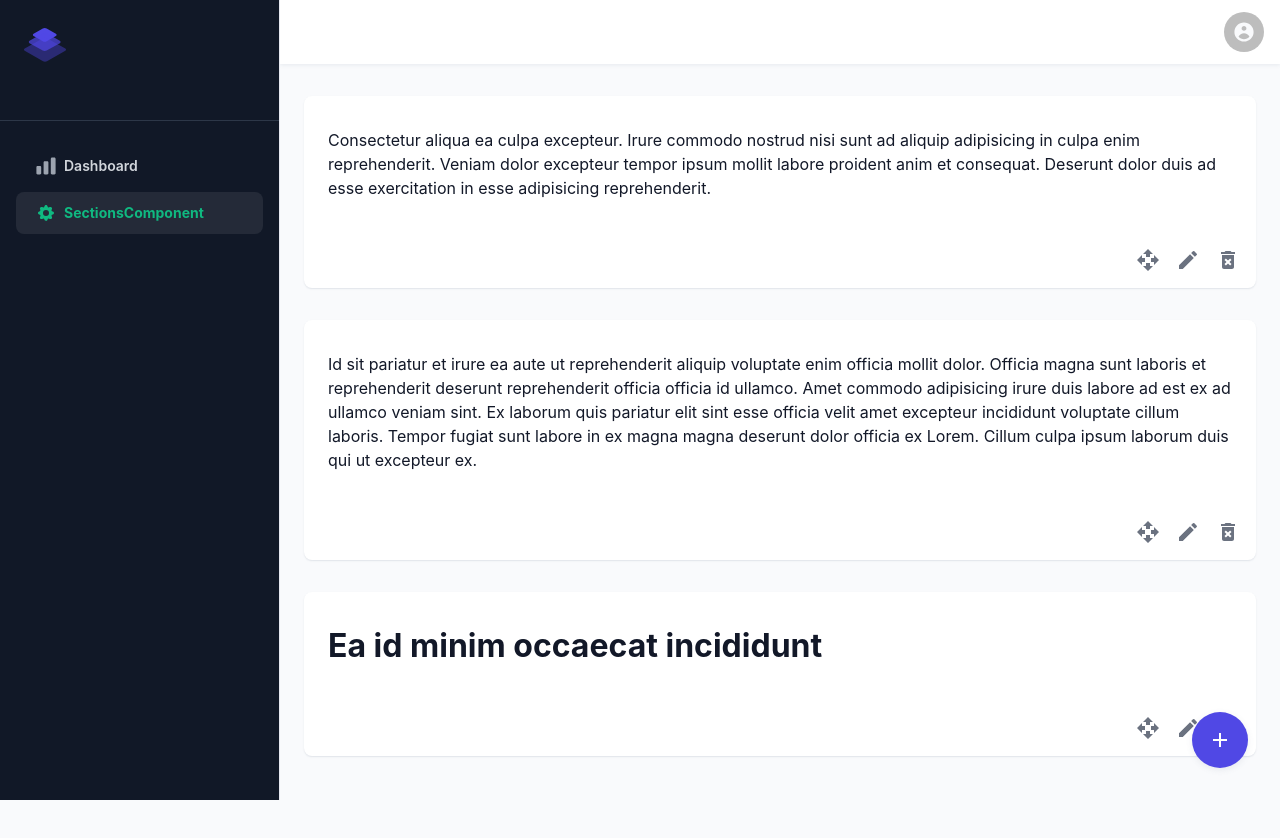
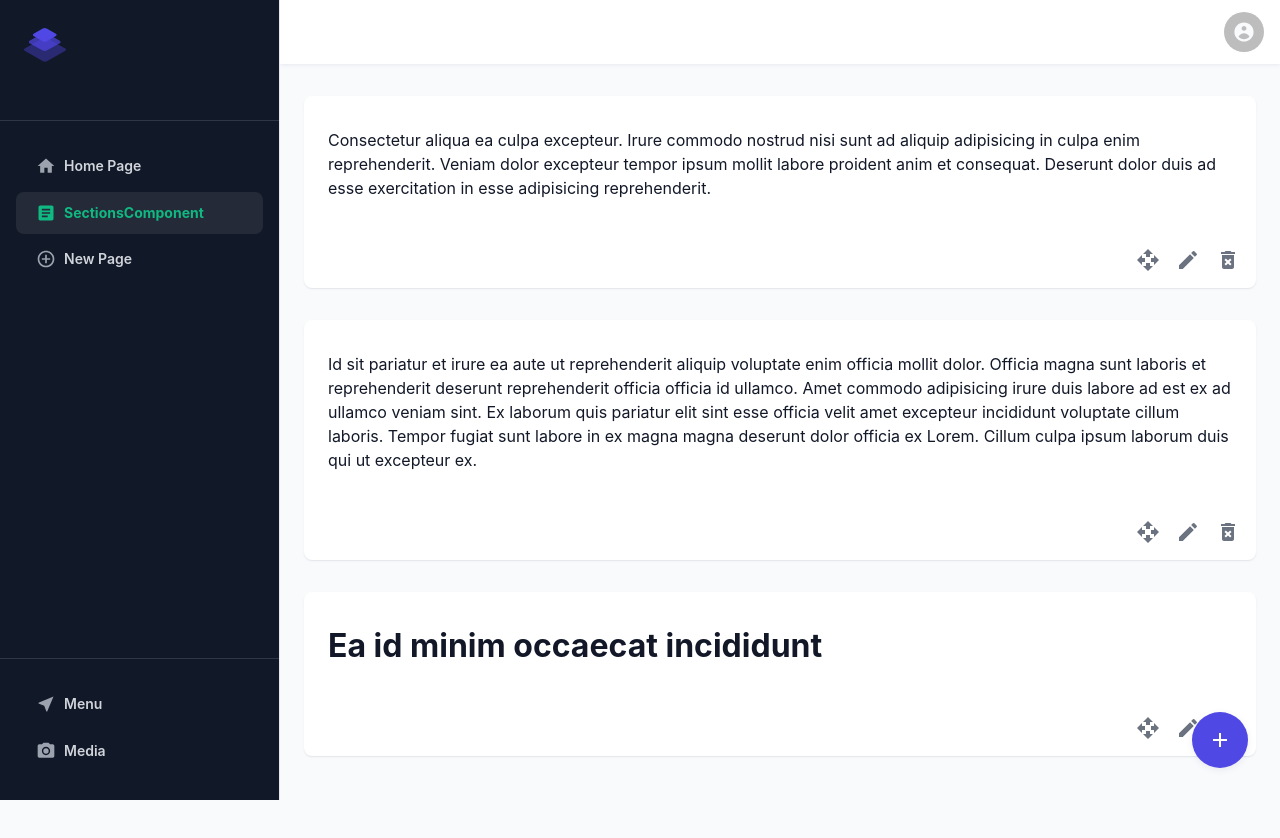
Before and after one commit to przemekxa/Portfolio-CMS, a React (Create React App) app: page /panel/sections in a window 1280 px wide. Shown: the top 838 px of the page. Built offline with nearby package versions, Linux system fonts and the light colour scheme.

Commit message:
Add menu items

```diff
--- a/src/admin-panel/components/DashboardSidebar.tsx
+++ b/src/admin-panel/components/DashboardSidebar.tsx
@@ -2,24 +2,36 @@ import React from "react";
 import { Link } from "react-router-dom";
 
 import { Box, Divider, Drawer, useMediaQuery, Theme } from "@mui/material";
-import ChartBarIcon from "../icons/ChartBar";
-import CogIcon from "../icons/Cog";
+import HomeIcon from "@mui/icons-material/Home";
+import NearMeIcon from "@mui/icons-material/NearMe";
+import PhotoCameraIcon from "@mui/icons-material/PhotoCamera";
+import ControlPointIcon from "@mui/icons-material/ControlPoint";
+import ArticleIcon from "@mui/icons-material/Article";
 import Logo from "./Logo";
 import NavItem from "./NavItem";
 
-const items = [
+const pages = [
   {
     href: "/",
-    icon: <ChartBarIcon fontSize="small" />,
-    title: "Dashboard",
+    icon: <HomeIcon />,
+    title: "Home Page",
   },
 
   {
     href: "/sections",
-    icon: <CogIcon fontSize="small" />,
+    icon: <ArticleIcon />,
     title: "SectionsComponent",
   },
 ];
+
+const CustomDivider = () => (
+  <Divider
+    sx={{
+      borderColor: "#2D3748",
+      my: 3,
+    }}
+  />
+);
 
 type Props = {
   onClose: () => void;
@@ -32,7 +44,6 @@ const DashboardSidebar: React.FC<Props> = ({ open, onClose }) => {
   });
 
   const content = (
-    <>
     <Box
       sx={{
         display: "flex",
@@ -52,14 +63,10 @@ const DashboardSidebar: React.FC<Props> = ({ open, onClose }) => {
           </Link>
         </Box>
       </div>
-        <Divider
-          sx={{
-            borderColor: "#2D3748",
-            my: 3,
-          }}
-        />
+
+      <CustomDivider />
       <Box sx={{ flexGrow: 1 }}>
-          {items.map((item) => (
+        {pages.map((item) => (
           <NavItem
             key={item.title}
             icon={item.icon}
@@ -67,9 +74,18 @@ const DashboardSidebar: React.FC<Props> = ({ open, onClose }) => {
             title={item.title}
           />
         ))}
+        <NavItem
+          icon={<ControlPointIcon />}
+          href="/pages/new"
+          title="New Page"
+        />
+      </Box>
+      <CustomDivider />
+      <Box sx={{ marginBottom: 3 }}>
+        <NavItem icon={<NearMeIcon />} href="/menu" title="Menu" />
+        <NavItem icon={<PhotoCameraIcon />} href="/media" title="Media" />
       </Box>
     </Box>
-    </>
   );
 
   if (lgUp) {
--- a/src/admin-panel/icons/ChartBar.tsx
+++ /dev/null
@@ -1,15 +0,0 @@
-import React from "react";
-import { createSvgIcon } from "@mui/material/utils";
-
-const ChartBar = createSvgIcon(
-  <svg
-    viewBox="0 0 20 18"
-    fill="currentColor"
-    xmlns="http://www.w3.org/2000/svg"
-  >
-    <path d="M0.399902 10.2C0.399902 9.88175 0.52633 9.57652 0.751374 9.35148C0.976418 9.12644 1.28164 9.00001 1.5999 9.00001H3.9999C4.31816 9.00001 4.62339 9.12644 4.84843 9.35148C5.07347 9.57652 5.1999 9.88175 5.1999 10.2V16.2C5.1999 16.5183 5.07347 16.8235 4.84843 17.0485C4.62339 17.2736 4.31816 17.4 3.9999 17.4H1.5999C1.28164 17.4 0.976418 17.2736 0.751374 17.0485C0.52633 16.8235 0.399902 16.5183 0.399902 16.2V10.2ZM7.5999 5.40001C7.5999 5.08175 7.72633 4.77652 7.95137 4.55148C8.17642 4.32643 8.48164 4.20001 8.7999 4.20001H11.1999C11.5182 4.20001 11.8234 4.32643 12.0484 4.55148C12.2735 4.77652 12.3999 5.08175 12.3999 5.40001V16.2C12.3999 16.5183 12.2735 16.8235 12.0484 17.0485C11.8234 17.2736 11.5182 17.4 11.1999 17.4H8.7999C8.48164 17.4 8.17642 17.2736 7.95137 17.0485C7.72633 16.8235 7.5999 16.5183 7.5999 16.2V5.40001ZM14.7999 1.80001C14.7999 1.48175 14.9263 1.17652 15.1514 0.951478C15.3764 0.726434 15.6816 0.600006 15.9999 0.600006H18.3999C18.7182 0.600006 19.0234 0.726434 19.2484 0.951478C19.4735 1.17652 19.5999 1.48175 19.5999 1.80001V16.2C19.5999 16.5183 19.4735 16.8235 19.2484 17.0485C19.0234 17.2736 18.7182 17.4 18.3999 17.4H15.9999C15.6816 17.4 15.3764 17.2736 15.1514 17.0485C14.9263 16.8235 14.7999 16.5183 14.7999 16.2V1.80001Z" />
-  </svg>,
-  "ChartBar"
-);
-
-export default ChartBar;
--- a/src/admin-panel/icons/Cog.tsx
+++ /dev/null
@@ -1,19 +0,0 @@
-import React from "react";
-import { createSvgIcon } from "@mui/material/utils";
-
-const Cog = createSvgIcon(
-  <svg
-    xmlns="http://www.w3.org/2000/svg"
-    viewBox="0 0 20 20"
-    fill="currentColor"
-  >
-    <path
-      fillRule="evenodd"
-      d="M11.49 3.17c-.38-1.56-2.6-1.56-2.98 0a1.532 1.532 0 01-2.286.948c-1.372-.836-2.942.734-2.106 2.106.54.886.061 2.042-.947 2.287-1.561.379-1.561 2.6 0 2.978a1.532 1.532 0 01.947 2.287c-.836 1.372.734 2.942 2.106 2.106a1.532 1.532 0 012.287.947c.379 1.561 2.6 1.561 2.978 0a1.533 1.533 0 012.287-.947c1.372.836 2.942-.734 2.106-2.106a1.533 1.533 0 01.947-2.287c1.561-.379 1.561-2.6 0-2.978a1.532 1.532 0 01-.947-2.287c.836-1.372-.734-2.942-2.106-2.106a1.532 1.532 0 01-2.287-.947zM10 13a3 3 0 100-6 3 3 0 000 6z"
-      clipRule="evenodd"
-    />
-  </svg>,
-  "Cog"
-);
-
-export default Cog;
--- /dev/null
+++ b/src/admin-panel/pages/Media.tsx
@@ -0,0 +1,8 @@
+import React from "react";
+import DashboardLayout from "../components/DashboardLayout";
+
+const Media: React.FC = () => {
+  return <DashboardLayout>media</DashboardLayout>;
+};
+
+export default Media;
--- /dev/null
+++ b/src/admin-panel/pages/Menu.tsx
@@ -0,0 +1,8 @@
+import React from "react";
+import DashboardLayout from "../components/DashboardLayout";
+
+const Menu: React.FC = () => {
+  return <DashboardLayout>menu</DashboardLayout>;
+};
+
+export default Menu;
--- /dev/null
+++ b/src/admin-panel/pages/NewPage.tsx
@@ -0,0 +1,8 @@
+import React from "react";
+import DashboardLayout from "../components/DashboardLayout";
+
+const NewPage: React.FC = () => {
+  return <DashboardLayout>NewPage</DashboardLayout>;
+};
+
+export default NewPage;
```
Also changed, not shown: src/admin-panel/router.tsx (+9 -12 lines). Lines whose indentation alone changed are shown as unchanged.
